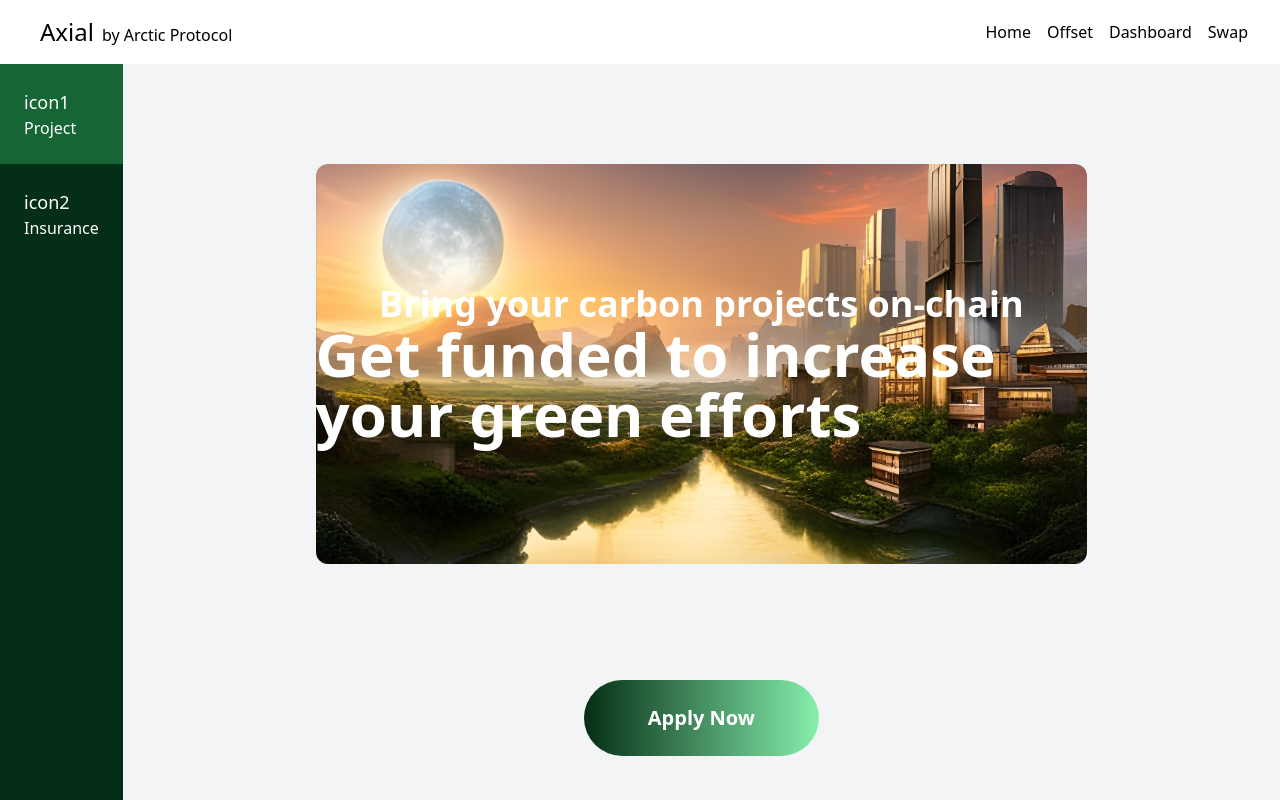
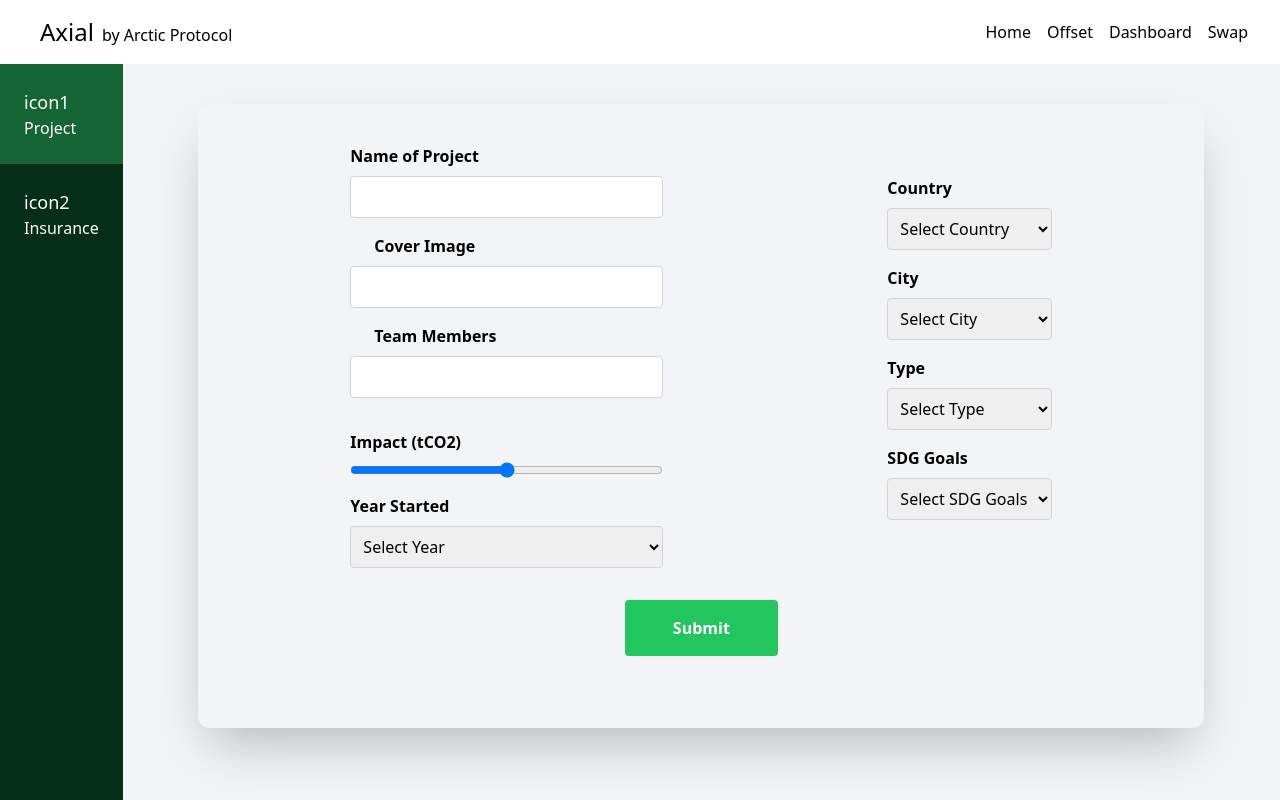
Before and after one commit to ArcticProtocol/Axial, a React (Create React App) app: page /dashboard in a window 1280 px wide. Both pictures are taken after a click on the button "Apply Now". Shown: the top 800 px of the page. Built offline with nearby package versions, Linux system fonts and the light colour scheme.

Commit message:
feat : add onboarding form

```diff
--- /dev/null
+++ b/src/Components/Dashboard/OnbardingForm.tsx
@@ -0,0 +1,170 @@
+import React from "react";
+import { useForm } from "react-hook-form";
+
+function OnboardingForm() {
+  const { register, handleSubmit, formState } = useForm();
+
+  const onSubmit = (data: any) => {
+    console.log(data);
+  };
+
+  return (
+    <div className="w-full mx-auto rounded-xl shadow-2xl p-10 my-10">
+      <form onSubmit={handleSubmit(onSubmit)}>
+        <div className="flex flex-col items-center justify-center">
+          <div className="flex flex-row justify-around">
+            <div className="flex-1 flex flex-col space-y-4 px-28">
+              <div className="flex flex-col">
+                <label htmlFor="projectName" className="font-bold mb-2">
+                  Name of Project
+                </label>
+                <input
+                  type="text"
+                  id="projectName"
+                  className="p-2 border border-gray-300 rounded px-10"
+                  {...register("projectName", { required: true })}
+                />
+              </div>
+
+              <div className="flex flex-col">
+                <label htmlFor="coverImage" className="font-bold mb-2 px-6">
+                  Cover Image
+                </label>
+                <input
+                  type="text"
+                  id="coverImage"
+                  className="p-2 border border-gray-300 rounded"
+                  {...register("coverImage", { required: true })}
+                />
+              </div>
+
+              <div className="flex flex-col">
+                <label htmlFor="teamMembers" className="font-bold mb-2 px-6">
+                  Team Members
+                </label>
+                <input
+                  type="text"
+                  id="teamMembers"
+                  className="p-2 border border-gray-300 rounded"
+                  {...register("teamMembers", { required: true })}
+                />
+              </div>
+
+              <div className="flex flex-col">
+                <label htmlFor="impact" className="font-bold mb-2 mt-4">
+                  Impact (tCO2)
+                </label>
+                <input
+                  type="range"
+                  id="impact"
+                  className="w-full"
+                  {...register("impact", { required: true })}
+                />
+              </div>
+
+              <div className="flex flex-col">
+                <label htmlFor="yearCommissioned" className="font-bold mb-2">
+                  Year Started
+                </label>
+                <select
+                  id="yearCommissioned"
+                  className="p-2 border border-gray-300 rounded"
+                  {...register("yearCommissioned", { required: true })}
+                >
+                  <option value="">Select Year</option>
+                  <option value="2022">2022</option>
+                  <option value="2023">2023</option>
+                  <option value="2024">2024</option>
+                  {/* Add more options as needed */}
+                </select>
+              </div>
+            </div>
+
+            <div className="flex-1 flex flex-col space-y-4 mt-8 px-28">
+              <div className="flex flex-col">
+                <label htmlFor="country" className="font-bold mb-2">
+                  Country
+                </label>
+                <select
+                  id="country"
+                  className="p-2 border border-gray-300 rounded"
+                  {...register("country", { required: true })}
+                >
+                  <option value="">Select Country</option>
+                  <option value="USA">USA</option>
+                  <option value="UK">UK</option>
+                  <option value="Canada">Canada</option>
+                  {/* Add more options as needed */}
+                </select>
+              </div>
+
+              <div className="flex flex-col">
+                <label htmlFor="city" className="font-bold mb-2">
+                  City
+                </label>
+                <select
+                  id="city"
+                  className="p-2 border border-gray-300 rounded"
+                  {...register("city", { required: true })}
+                >
+                  <option value="">Select City</option>
+                  <option value="New York">New York</option>
+                  <option value="London">London</option>
+                  <option value="Toronto">Toronto</option>
+                  {/* Add more options as needed */}
+                </select>
+              </div>
+
+              <div className="flex flex-col">
+                <label htmlFor="type" className="font-bold mb-2">
+                  Type
+                </label>
+                <select
+                  id="type"
+                  className="p-2 border border-gray-300 rounded"
+                  {...register("type", { required: true })}
+                >
+                  <option value="">Select Type</option>
+                  <option value="Clean Energy">Clean Energy</option>
+                  <option value="Ocean">Ocean</option>
+                  <option value="Nature">Nature</option>
+                  <option value="Waste">Waste</option>
+                  {/* Add more options as needed */}
+                </select>
+              </div>
+
+              <div className="flex flex-col">
+                <label htmlFor="sdgGoals" className="font-bold mb-2">
+                  SDG Goals
+                </label>
+                <select
+                  id="sdgGoals"
+                  className="p-2 border border-gray-300 rounded"
+                  {...register("sdgGoals", { required: true })}
+                >
+                  <option value="">Select SDG Goals</option>
+                  <option value="Goal 1">Goal 1</option>
+                  <option value="Goal 2">Goal 2</option>
+                  <option value="Goal 3">Goal 3</option>
+                  {/* Add more options as needed */}
+                </select>
+              </div>
+            </div>
+          </div>
+
+          <div className="py-8">
+            <button
+              type="submit"
+              className="bg-green-500 hover:bg-green-600 text-white font-bold py-4 px-12 rounded self-center"
+              disabled={formState.isSubmitting}
+            >
+              Submit
+            </button>
+          </div>
+        </div>
+      </form>
+    </div>
+  );
+}
+
+export default OnboardingForm;
--- a/src/Pages/DashboardProjects.tsx
+++ b/src/Pages/DashboardProjects.tsx
@@ -1,8 +1,12 @@
-import React from "react";
+import React, { useState } from "react";
+import OnboardingForm from "../Components/Dashboard/OnbardingForm";
 
 const DashboardProjects: React.FC = () => {
+  const [showOnboardingForm, changeOnboardingFormState] = useState(false);
+
   return (
     <div className="flex flex-col justify-start items-center h-screen">
+      {!showOnboardingForm && (
         <section className="w-5/6 h-3/4 flex justify-center items-center ">
           <div className="bg-bg-project-banner bg-cover bg-center bg-opacity-40 w-4/5 h-2/3 flex flex-col justify-center items-center rounded-xl">
             <h1 className="text-4xl font-bold text-white">
@@ -13,15 +17,24 @@ const DashboardProjects: React.FC = () => {
             </h1>
           </div>
         </section>
+      )}
 
+      {!showOnboardingForm && (
         <section className="w-4/5 flex justify-center items-center mt-4">
           <button
-          onClick={() => {}}
+            onClick={() => {changeOnboardingFormState(true)}}
             className="bg-gradient-to-r from-green-950 to-green-300 py-6 px-16 rounded-full"
           >
             <h2 className="text-white text-xl font-bold">Apply Now</h2>
           </button>
         </section>
+      )}
+
+      {showOnboardingForm && (
+        <section>
+          <OnboardingForm />
+        </section>
+      )}
     </div>
   );
 };
```
Lines whose indentation alone changed are shown as unchanged.
